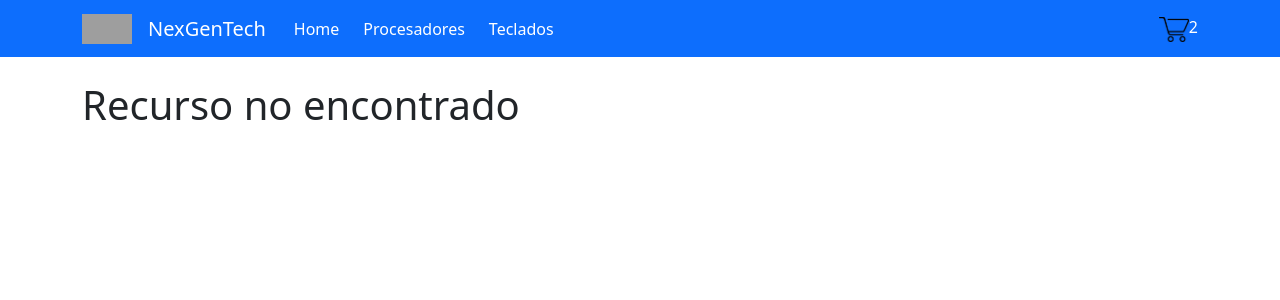
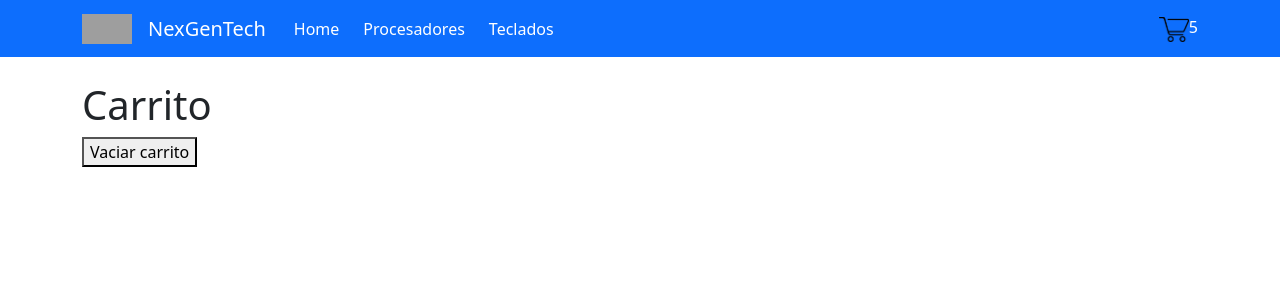
Before and after one commit to gonzalo-cordoba/proyecto-react-eccomerce, a React (Vite) app: page /cart in a window 1280 px wide. Shown: the top 300 px of the page. Built offline with nearby package versions, Linux system fonts and the light colour scheme; grey boxes are pictures that could not be loaded.

Commit message:
Añadi pagina del carrito

```diff
--- a/src/App.jsx
+++ b/src/App.jsx
@@ -1,11 +1,13 @@
 import { BrowserRouter, Routes, Route } from "react-router-dom";
 
+import { CartProvider } from "./contexts/CartContext";
+import "./App.css";
+import { ItemDetailContainer } from "./components/ItemDetailContainer";
+import { Cart } from "./components/Cart";
 import { NavBar } from "./components/Navbar";
 import { ItemListContainer } from "./components/ItemListContainer";
-import "./App.css";
 import { Error404 } from "./components/Error404";
-import { ItemDetailContainer } from "./components/ItemDetailContainer";
-import { CartProvider } from "./contexts/CartContext";
+
 
 function App() {
   return (
@@ -18,6 +20,7 @@ function App() {
         <Route path="/" element={<ItemListContainer greeting={"Productos"} />}/>
         <Route path="/category/:id" element={<ItemListContainer greeting={"Productos"} />}/>
         <Route path="items/:id" element={ <ItemDetailContainer/>}/>
+        <Route path="/cart" element={ <Cart/>}/>
         <Route path="*" element={ <Error404/> }/>
 
 
--- /dev/null
+++ b/src/components/Cart.jsx
@@ -0,0 +1,21 @@
+import { useContext } from "react";
+import { Container } from "react-bootstrap";
+
+import { cartContext } from "../contexts/CartContext";
+
+export const Cart = () => {
+     const { clear, items } = useContext(cartContext);
+
+
+    return (
+        <Container className="mt-4">
+            <h1>Carrito</h1>
+            {items?.map(item => <div key={item.id}>
+                <h2>{item.title}</h2>
+                <h3>{item.price}</h3>
+                <img src={item.pictureUrl}/>
+            </div>)}
+                <button onClick={clear}>Vaciar carrito</button>
+        </Container>
+    );
+}
--- a/src/components/CartWidget.jsx
+++ b/src/components/CartWidget.jsx
@@ -1,12 +1,13 @@
-import cart from '../assets/cart.png'
+import { Link } from 'react-router-dom';
+import cart from '../assets/cart.png';
 
 export const CartWidget = () => {
 
     return (
-        <a href="#" className='nav__car'>
+        <Link to="/cart" className='nav__car'>
             <img src={cart} width="30" height="25" alt="Cart" />
-            <span>2</span>
-        </a>
+            <span>5</span>
+        </Link>
         )
 
 }
--- a/src/contexts/CartContext.jsx
+++ b/src/contexts/CartContext.jsx
@@ -10,6 +10,5 @@ export const CartProvider = ({children}) => {
 
     const onAdd = ( item ) => setItems(prev => {return [...prev, item]} )
 
-
     return <cartContext.Provider value={{ items, clear, onAdd}}>{children}</cartContext.Provider>
 }
```
